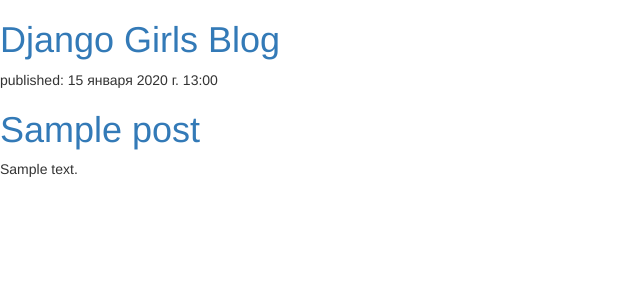
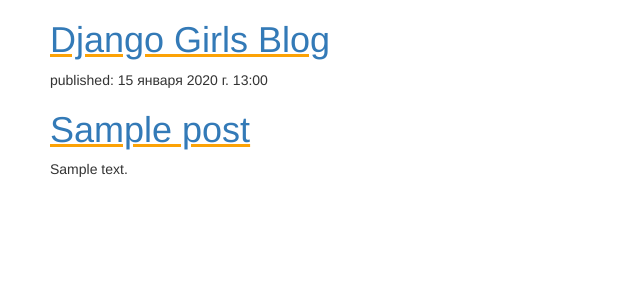
Before and after one commit to TakanawaYuku/django_projects, a Django app: page / in a window 1280 px wide. Shown: the top 300 px of the page, without its empty margins (0-640 px from the left). Run offline with Django 4.2, Linux system fonts and the light colour scheme; tables that the repository leaves empty hold one stand-in row (values such as "Sample post"); some libraries are stand-ins or nearby versions.

Commit message:
changes blog.css

```diff
--- a/blog_site/mysite/blog/static/css/blog.css
+++ b/blog_site/mysite/blog/static/css/blog.css
@@ -1,3 +1,8 @@
 h1 {
     color: #FCA205;
+    text-decoration: underline;
 }
+
+body {
+    padding-left: 50px;
+}
```
